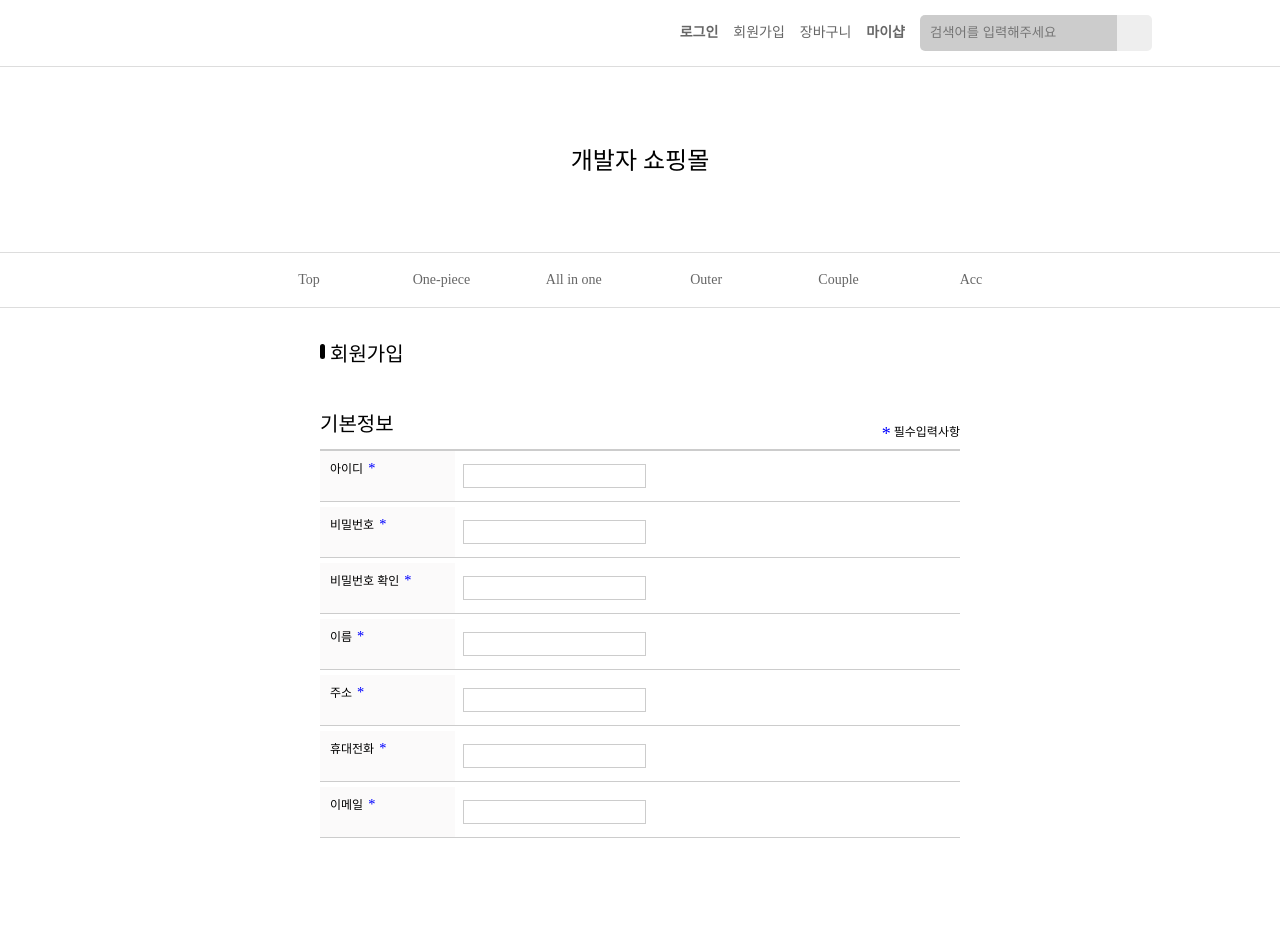
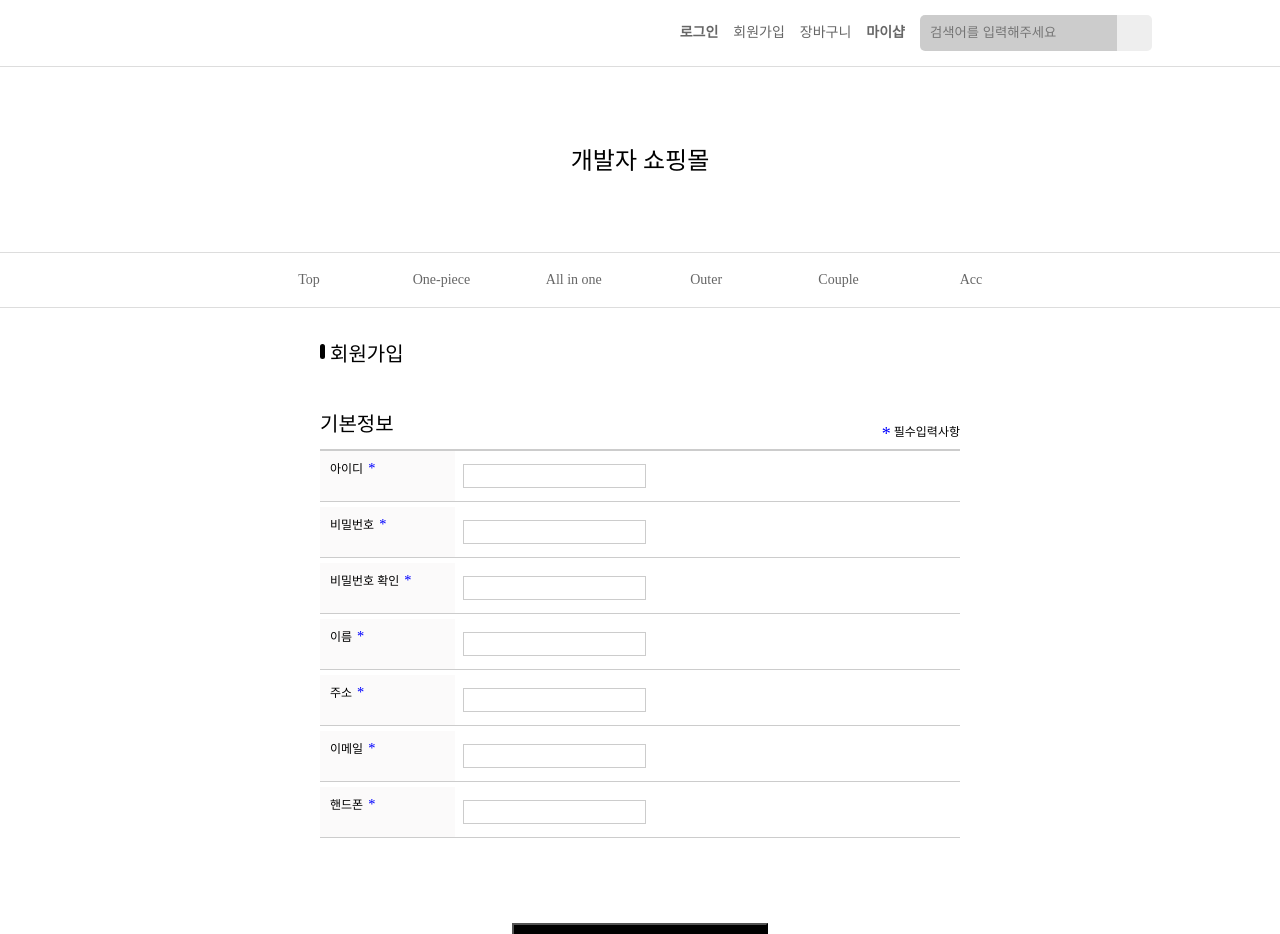
Before and after one commit to imsmallgirl/mall_front, a React (Create React App) app: page /join in a window 1280 px wide. Shown: the top 934 px of the page. Built offline with nearby package versions, Linux system fonts and the light colour scheme; some icons are missing.

Commit message:
Join-page

```diff
--- a/src/components/Input.js
+++ /dev/null
@@ -1,42 +0,0 @@
-import styled from "styled-components";
-
-const InputBox = styled.div`
-  width: 100%;
-  display: flex;
-  align-items: center;
-  margin-bottom: 5px;
-  margin-right: 5px;
-  border-bottom: 1px solid rgba(0, 0, 0, 0.2);
-`;
-const Input = styled.input`
-  height: 24px;
-  border: 1px solid rgba(0, 0, 0, 0.2);
-  margin-left: 8px;
-  outline: none;
-`;
-const Label = styled.label`
-  width: 135px;
-  height: 50px;
-  font-size: 1.2em;
-  padding: 10px 0px 0px 10px;
-  background-color: #fbfafa;
-  span {
-    color: blue;
-    font-size: 1.2em;
-    margin-left: 5px;
-  }
-`;
-
-function CreateInput({ label, type }) {
-  return (
-    <InputBox>
-      <Label>
-        {label}
-        <span>*</span>
-      </Label>
-      <Input type={type} />
-    </InputBox>
-  );
-}
-
-export default CreateInput;
--- a/src/pages/Join.js
+++ b/src/pages/Join.js
@@ -1,5 +1,5 @@
+import { useForm } from "react-hook-form";
 import styled from "styled-components";
-import CreateInput from "../components/Input";
 
 // ========================================================================================
 
@@ -54,9 +54,66 @@ const Form = styled.form`
   border-top: 2px solid rgba(0, 0, 0, 0.2);
 `;
 
+const Btn = styled.button`
+  width: 40%;
+  margin: 0 auto;
+  margin-top: 80px;
+  padding: 5px 10px;
+  background-color: black;
+  color: white;
+  font-size: 1.8em;
+  cursor: pointer;
+`;
+
+const InputBox = styled.div`
+  width: 100%;
+  display: flex;
+  align-items: center;
+  margin-bottom: 5px;
+  margin-right: 5px;
+  border-bottom: 1px solid rgba(0, 0, 0, 0.2);
+  span {
+    font-size: 1.2em;
+    color: red;
+  }
+`;
+const Input = styled.input`
+  height: 24px;
+  border: 1px solid rgba(0, 0, 0, 0.2);
+  margin-left: 8px;
+  outline: none;
+  margin-right: 5px;
+`;
+const Label = styled.label`
+  width: 135px;
+  height: 50px;
+  font-size: 1.2em;
+  padding: 10px 0px 0px 10px;
+  background-color: #fbfafa;
+  span {
+    color: blue;
+    font-size: 1.2em;
+    margin-left: 5px;
+  }
+`;
+
 // ========================================================================================
 
 function Join() {
+  const {
+    register,
+    handleSubmit,
+    formState: { errors },
+  } = useForm();
+
+  const onValid = (data) => {
+    console.log(data);
+  };
+
+  const onInvalid = (errors) => {
+    console.log(errors);
+  };
+
   return (
     <Main>
       <Container>
@@ -72,14 +129,95 @@ function Join() {
             <span>필수입력사항</span>
           </div>
         </Title>
-        <Form>
-          <CreateInput label="아이디" type="text" />
-          <CreateInput label="비밀번호" type="password" />
-          <CreateInput label="비밀번호 확인" type="password" />
-          <CreateInput label="이름" type="text" />
-          <CreateInput label="주소" type="text" />
-          <CreateInput label="휴대전화" />
-          <CreateInput label="이메일" type="email" />
+        <Form method="POST" onSubmit={handleSubmit(onValid, onInvalid)}>
+          <InputBox>
+            <Label>
+              아이디
+              <span>*</span>
+            </Label>
+            <Input
+              {...register("id", {
+                required: "아이디를 입력해 주세요!",
+                minLength: { value: 5, message: "5~10글자로 입력해주세요!" },
+                maxLength: {
+                  value: 10,
+                  message: "10글자 이하로 입력해 주세요!",
+                },
+              })}
+            />
+            <span>{errors.id?.message}</span>
+          </InputBox>
+          <InputBox>
+            <Label>
+              비밀번호
+              <span>*</span>
+            </Label>
+            <Input
+              {...register("pwd", {
+                required: "비밀번호를 입력해 주세요!",
+                minLength: { value: 8, message: "8자 이상 입력해 주세요!" },
+                maxLength: { value: 16, message: "16자 이하로 입력해 주세요!" },
+              })}
+              type="password"
+            />
+            <span>{errors.pwd?.message}</span>
+          </InputBox>
+          <InputBox>
+            <Label>
+              비밀번호 확인
+              <span>*</span>
+            </Label>
+            <Input
+              {...register("pwd2", {
+                required: "비밀번호 확인을 입력해 주세요!",
+              })}
+              type="password"
+            />
+            <span>{errors.pwd2?.message}</span>
+          </InputBox>
+          <InputBox>
+            <Label>
+              이름
+              <span>*</span>
+            </Label>
+            <Input
+              {...register("name", { required: "이름을 입력해 주세요!" })}
+            />
+            <span>{errors.name?.message}</span>
+          </InputBox>
+          <InputBox>
+            <Label>
+              주소
+              <span>*</span>
+            </Label>
+            <Input
+              {...register("address", { required: "주소를 입력해 주세요!" })}
+            />
+            <span>{errors.address?.message}</span>
+          </InputBox>
+          <InputBox>
+            <Label>
+              이메일
+              <span>*</span>
+            </Label>
+            <Input
+              {...register("email", { required: "이메일을 입력해 주세요!" })}
+              type="email"
+            />
+            <span>{errors.email?.message}</span>
+          </InputBox>
+          <InputBox>
+            <Label>
+              핸드폰
+              <span>*</span>
+            </Label>
+            <Input
+              {...register("phon", { required: "번호를 입력해 주세요!" })}
+            />
+            <span>{errors.phon?.message}</span>
+          </InputBox>
+
+          <Btn>가입하기</Btn>
         </Form>
       </Container>
     </Main>
```
